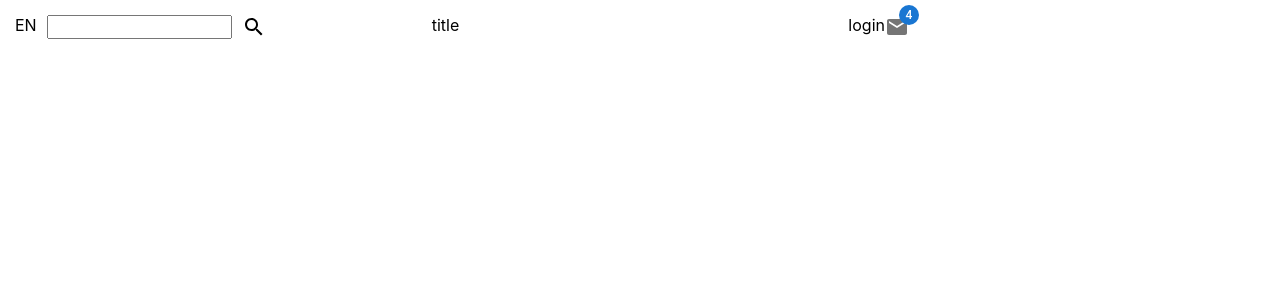
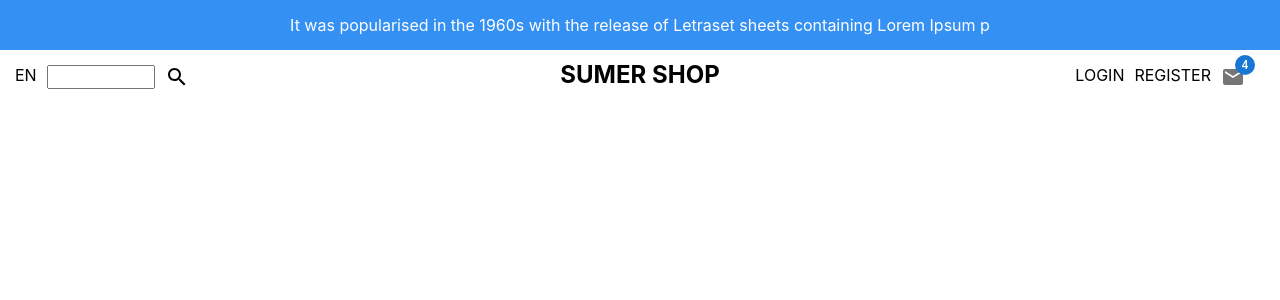
Before and after one commit to joseyzambranov/ecommerce-react, a React (Create React App) app: page / in a window 1280 px wide. Shown: the top 300 px of the page. Built offline with nearby package versions, Linux system fonts and the light colour scheme.

Commit message:
created component Announcement and styles

```diff
--- a/src/App.js
+++ /dev/null
@@ -1,13 +0,0 @@
-import './App.css';
-import Navbar from './component/Navbar';
-
-
-function App(){
-return (
-<Navbar/>
-)
-}
-
-
-
-export default App;
--- /dev/null
+++ b/src/App.jsx
@@ -0,0 +1,7 @@
+import Home from './pages/Home';
+
+const App=()=>{
+return <Home />
+};
+
+export default App;
--- /dev/null
+++ b/src/component/Announcement.jsx
@@ -0,0 +1,27 @@
+import styled from 'styled-components';
+
+const Container = styled.div`
+display:flex;
+justify-content:center;
+align-items:center;
+height:50px;
+background:#3590f3;
+color:white;
+
+`
+
+const Announcement=()=>{
+
+    return(
+    <div>
+     <Container>
+    It was popularised in the 1960s with
+    the release of Letraset sheets containing
+    Lorem Ipsum p
+     </Container>
+</div>
+
+    );
+};
+
+export default Announcement
--- a/src/component/Navbar.jsx
+++ b/src/component/Navbar.jsx
@@ -11,25 +11,45 @@ padding:15px 15px;
 `
 const Left = styled.div`
 flex:1;
+
 `
 const Center = styled.div`
 flex:1;
+justify-content:center;
 `
 const Right = styled.div`
 flex:1;
-aline-item:flex-end;
+display:flex;
+justify-content:flex-end;
+
 `
 const Language = styled.div`
 `
 const ContentLeft = styled.div`
+
 display:flex;
 justify-content:flex-start;
 gap: 10px;
 `
 const Input = styled.input`
+width:100px;
 `
-
-
+const ContentRight=styled.div`
+display:flex;
+gap:10px;
+margin-right:20px;
+`
+const Login = styled.div`
+`
+const Register = styled.div`
+`
+const Logo =styled.h1`
+display:flex;
+justify-content:center;
+font-size:24px;
+margin-top:-5px;
+text-aling:center;
+`
 const Navbar = ()=>{
     return(
      <Container>
@@ -40,11 +60,17 @@ const Navbar = ()=>{
              <SearchIcon/>
             </ContentLeft>
          </Left>
-         <Center>title</Center>
-         <Right>login
-         <Badge badgeContent={4} color="primary">
-            <MailIcon color="action" />
-         </Badge>
+             <Center>
+                 <Logo>SUMER SHOP</Logo>
+             </Center>
+         <Right>
+             <ContentRight>
+             <Login>LOGIN</Login>
+            <Register>REGISTER</Register>
+            <Badge badgeContent={4} color="primary">
+                 <MailIcon color="action" />
+              </Badge>
+         </ContentRight>
          </Right>
      </Container>
     )
--- a/src/pages/Home.jsx
+++ b/src/pages/Home.jsx
@@ -1,6 +1,15 @@
+import Navbar from '../component/Navbar';
+import Announcement from '../component/Announcement';
+import React from "react";
 
 const Home =()=>{
     return(
-        <div>Home</div>
-    )
+        <div>
+        <Announcement />
+        <Navbar />
+        </div>
+
+    );
 }
+
+export default Home
```
